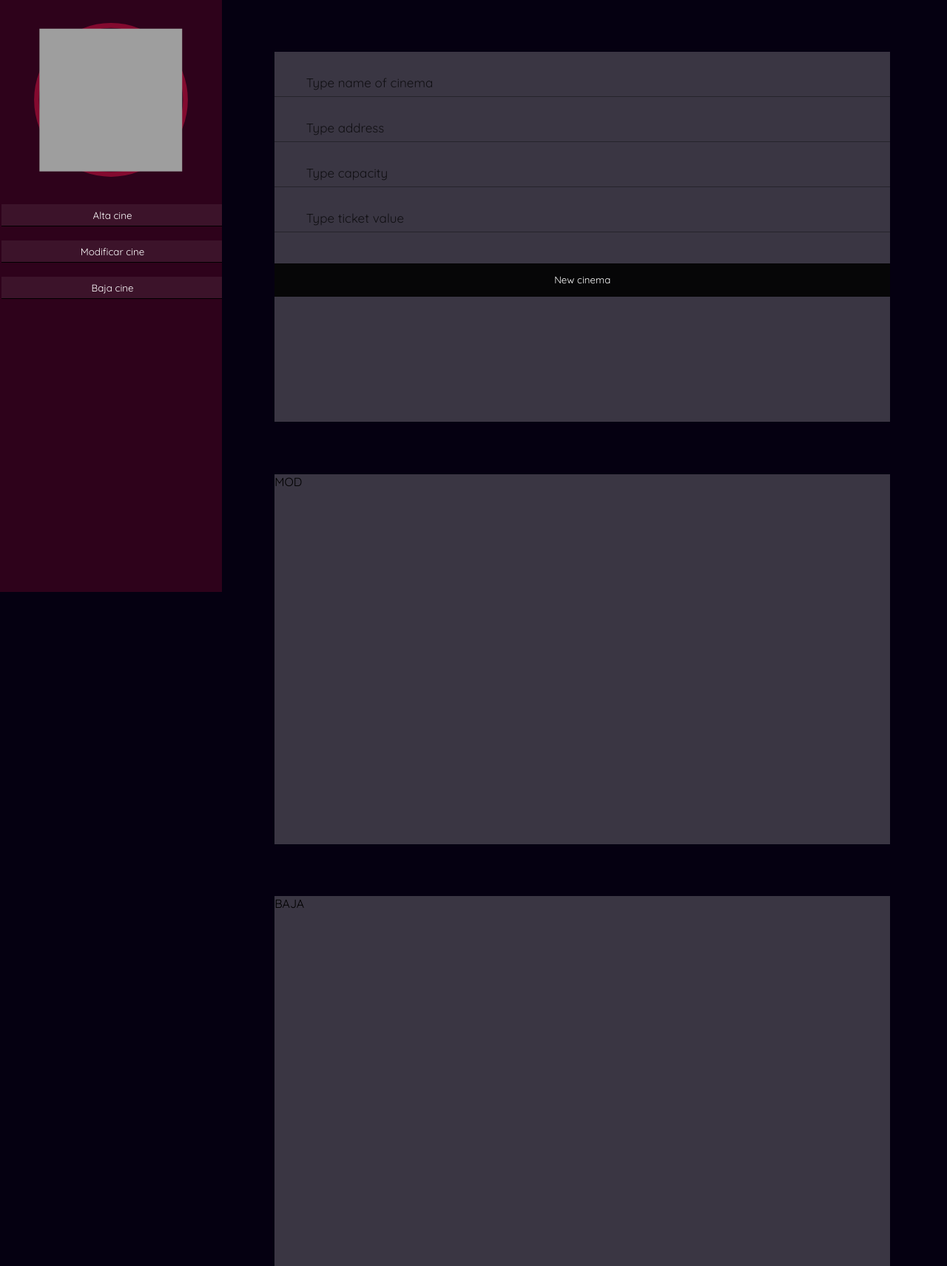
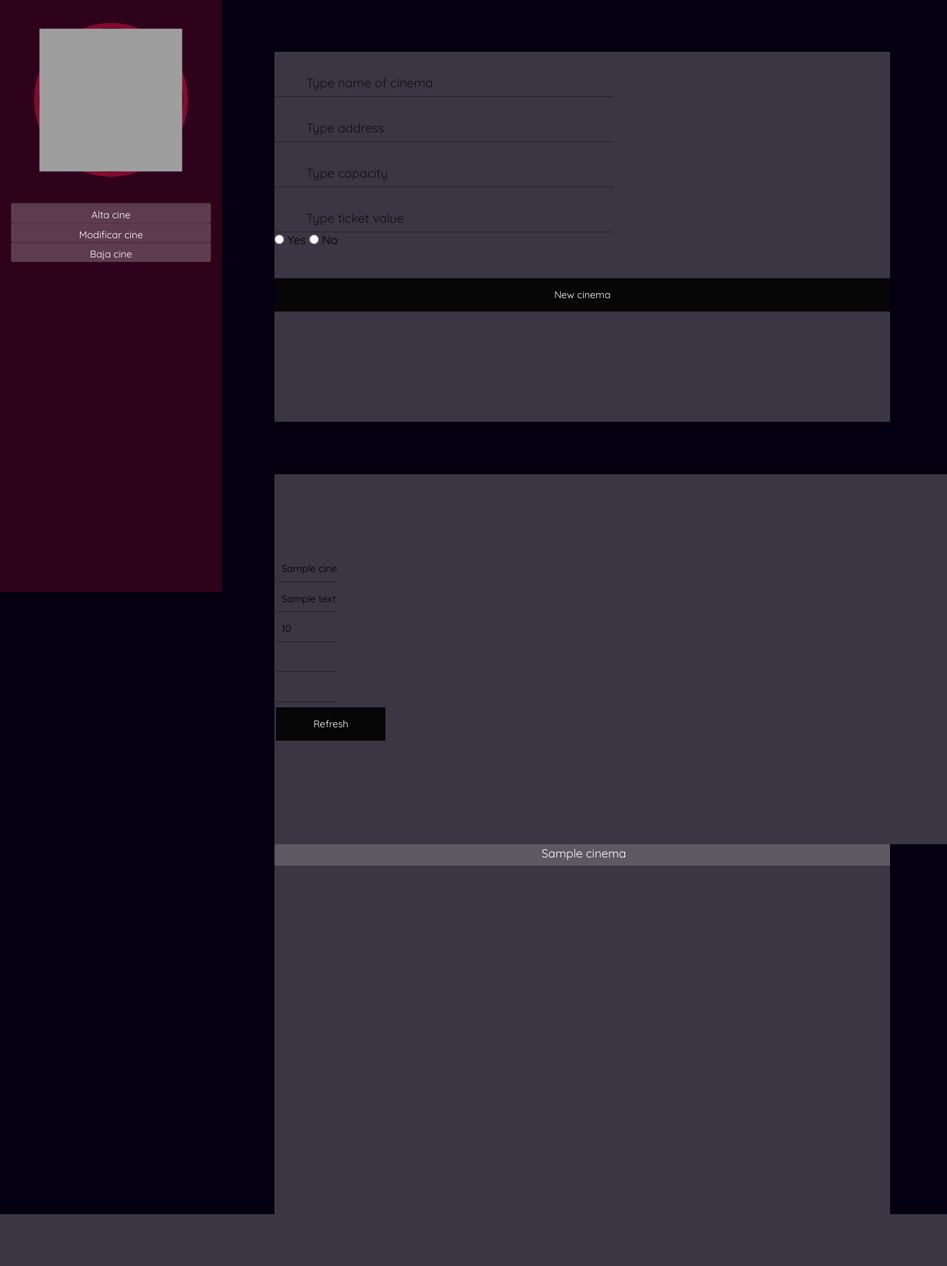
Before and after one commit to AgustinLopez17/MoviePass-FW-, a PHP site: template Views/adminCines.php in a window 1280 px wide. Shown: the whole page at 74% size. After the commit the page ends 1641 px from the top, so only its background shows below. Run offline with PHP 8.4, Linux system fonts and the light colour scheme; the template is opened without the code that fills it: most values are stand-ins (such as "Sample title", 1, 10 or a date in 2020); some libraries are stand-ins or nearby versions; grey boxes are pictures that could not be loaded.

Commit message:
Modificacion de cines
se agregó modificacion de cines, esta misma funcionalidad sirve para generar la baja del cine

```diff
--- a/Controllers/registerController.php
+++ b/Controllers/registerController.php
@@ -9,11 +9,13 @@ class RegisterController{
         if($_POST){
             if(isset($_POST["firstName"]) && isset($_POST["surName"]) && isset($_POST["dni"])
                 && isset($_POST["email"]) && isset($_POST["pass"])){
+
                 if($_POST["email"] == "lab4@utn.com"){
                     $group = 1;
                 }else{
                     $group = 0;
                 }
+
                 $user = new User($_POST["firstName"],$_POST["surName"],$_POST["dni"],$_POST["email"],$_POST["pass"],$group);
                 $usersRepository = new UserRepository();
                 $userList = $usersRepository->getAll();
--- a/Views/adminCines.php
+++ b/Views/adminCines.php
@@ -18,10 +18,10 @@
     <a href="back"> <?php echo file_get_contents(__DIR__."\image.svg");  ?> </a>
 
     <nav>
-        <ul>
-            <li><button type="button" id="Alta">Alta cine</button> </li>
-            <li><button type="button" id="Mod">Modificar cine</button></li>
-            <li><button type="button" id="Baja">Baja cine</button></li>
+        <ul id="options">
+            <li id="cinemas"><button type="button" id="Alta">Alta cine</button> </li>
+            <li id="cinemas"><button type="button" id="Mod">Modificar cine</button></li>
+            <li id="cinemas"><button type="button" id="Baja">Baja cine</button></li>
         </ul>
     </nav>
 
@@ -29,14 +29,40 @@
 
         <div class="alta">
             <form action="addCine" method="POST"> <!-- averiguar como pija redireccionar esto   -->
-                <input type="text" name="name" placeholder="Type name of cinema" required>
-                <input type="text" name="address" placeholder="Type address" required>
-                <input type="number" name="capacity" placeholder="Type capacity" required>
-                <input type="number" name="ticket_value" placeholder="Type ticket value" required>
+                <input class="mdAlt" type="text" name="name" placeholder="Type name of cinema" required>
+                <input class="mdAlt" type="text" name="address" placeholder="Type address" required>
+                <input class="mdAlt" type="number" name="capacity" placeholder="Type capacity" required>
+                <input class="mdAlt" type="number" name="ticket_value" placeholder="Type ticket value" required>
+                <input type="radio" name="available" value="1" required> Yes
+                <input type="radio" name="available" value="0 " required> No
                 <button type="submit" class="submit">New cinema</button>
             </form>
         </div>
-        <div class="mod"> MOD</div>
-        <div class="baja"> BAJA</div>
+        <div class="mod">
+            <table>
+                <tr>
+                <?php foreach($cinemaList as $value){?>
+                    <td>
+                        <form id="modC" action="modCine" method="POST"> <!-- averiguar como pija redireccionar esto   -->
+                            <input class="modInp" type="hidden" name="id" value="<?php echo $value->getId(); ?>">
+                            <input class="modInp" type="text" name="name" value="<?php echo $value->getName(); ?>">
+                            <input class="modInp" type="text" name="address" value="<?php echo $value->getAddress(); ?>">
+                            <input class="modInp" type="number" name="capacity"  value="<?php echo $value->getCapacity(); ?>">
+                            <input class="modInp" type="number" name="ticket_value"  value="<?php echo $value->getTicket_value(); ?>">
+                            <input class="modInp" type="number" name="available"  value="<?php echo $value->getAvailable(); ?>">
+                            <button type="submit" class="submit">Refresh</button>
+                        </form>
+                    </td>
+                    <?php } ?>
+                </tr>
+                </table>
+            </ul>
+        </div>
+        <div class="baja">
+            <ul id="bajaCinema">
+            <?php foreach($cinemaList as $value){?>
+                <li id="cinemas"><?php echo $value->getName(); ?></li> <?php } ?>
+            </ul>
+        </div>
 
 </body>
--- a/Views/layout/styles/styleAdmC.css
+++ b/Views/layout/styles/styleAdmC.css
@@ -7,6 +7,7 @@
 
 body{
     background-color: #050011;
+    overflow: hidden;
 }
 
 svg{
@@ -28,7 +29,7 @@ nav{
     width: 100%;
 }
 
-ul{
+#options{
     margin-top: 10%;
     display: block;
     float: left;
@@ -36,7 +37,7 @@ ul{
     width: 100%;
 }
 
-ul li{
+#bajaCinema #cinemas{
     float: top;
     margin: 0;
     padding: 2px;
@@ -96,7 +97,7 @@ button:hover{
     color: rgba(0, 0, 0, 0.712);
 }
 
-.alta input[type="text"], input[type="text"], input[type="number"], input[type="number"]{
+.mdAlt input[type="text"], input[type="text"], input[type="number"], input[type="number"]{
     margin-top: 3%;
     padding-left: 5%;
     height: 35px;
@@ -107,13 +108,55 @@ button:hover{
     display: block;
     transition: background-color .5s;
     outline: none;
-
 }
 
-input{
-    border: none;
-}
 
 .submit{
     margin-top: 5%;
 }
+
+#cinemas{
+    padding-top: .5%;
+    text-align: center;
+    width: 90%;
+    border-radius: 2px;
+    height: 25px;
+    margin-left: 5%;
+    background-color: rgba(255, 255, 255, 0.171);
+    transition: background-color .2s;
+}
+
+#cinemas:hover{
+    background-color: rgba(255, 255, 255, 0.459);
+}
+
+
+
+
+
+.mod{
+    width: 90%;
+    overflow-x: scroll;
+
+    scroll-behavior: smooth;
+    transition: 10s;
+    float: left;
+}
+
+#modC{
+    margin-top: 70%;
+}
+
+.modInp input[type="text"], input[type="text"], input[type="number"], input[type="number"]{
+    margin-top: 3%;
+    padding-left: 5%;
+    height: 35px;
+    width: 50%;
+    background-color: rgba(207, 14, 14, 0);
+    border-bottom: solid 1px rgba(0, 0, 0, 0.342);
+    cursor: text;
+    display: block;
+    transition: background-color .5s;
+    outline: none;
+
+}
```
Also changed, not shown: Controllers/CinemaController.php (+32 -4 lines), Controllers/HomePageController.php (+17 -6 lines), DAO/CinemaRepository.php (+9 -2 lines), Data/jCinema.json (+48 -8 lines), Data/jMovie.json (+8 -0 lines), Models/Cinema.php (+20 -1 lines).
